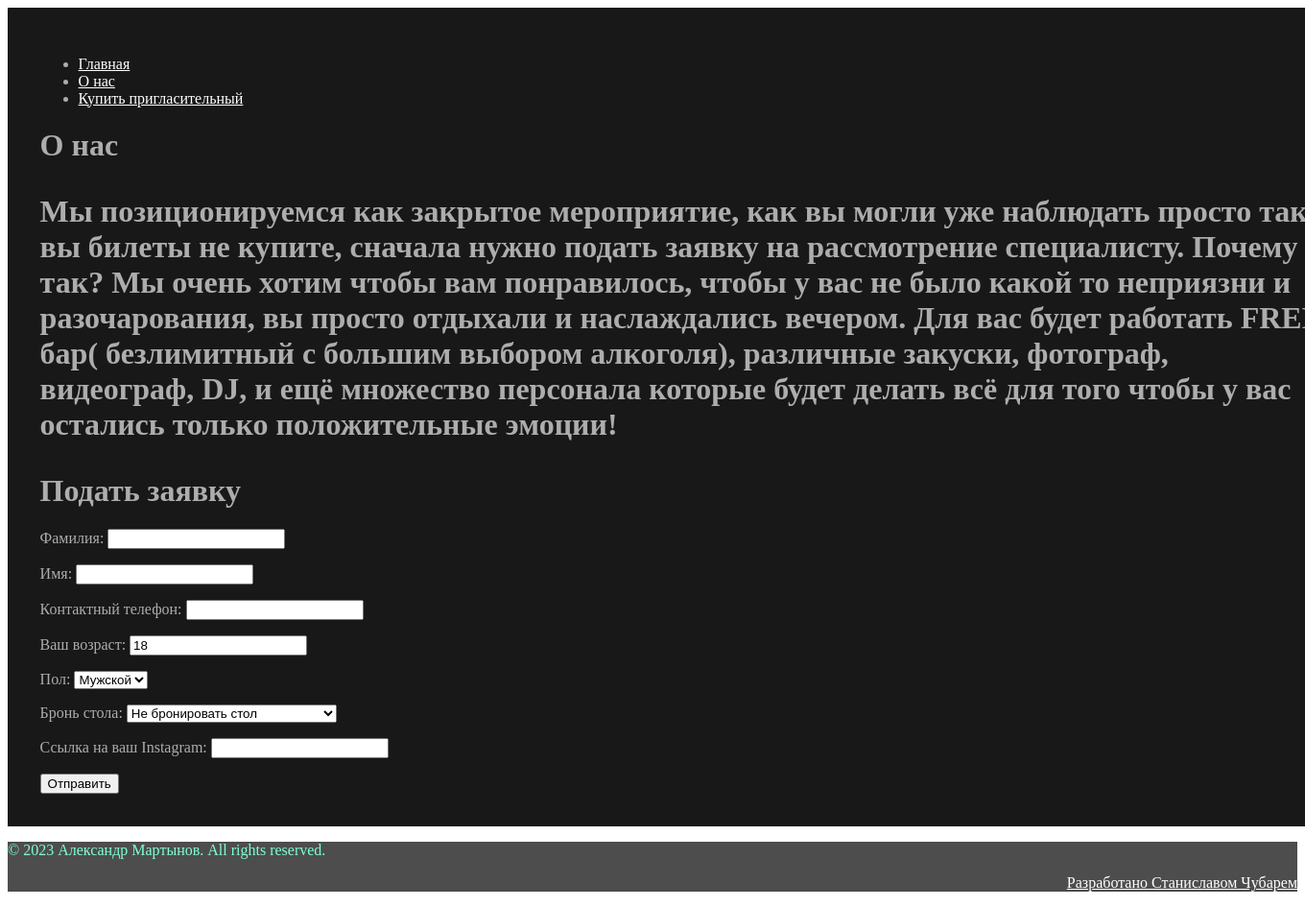
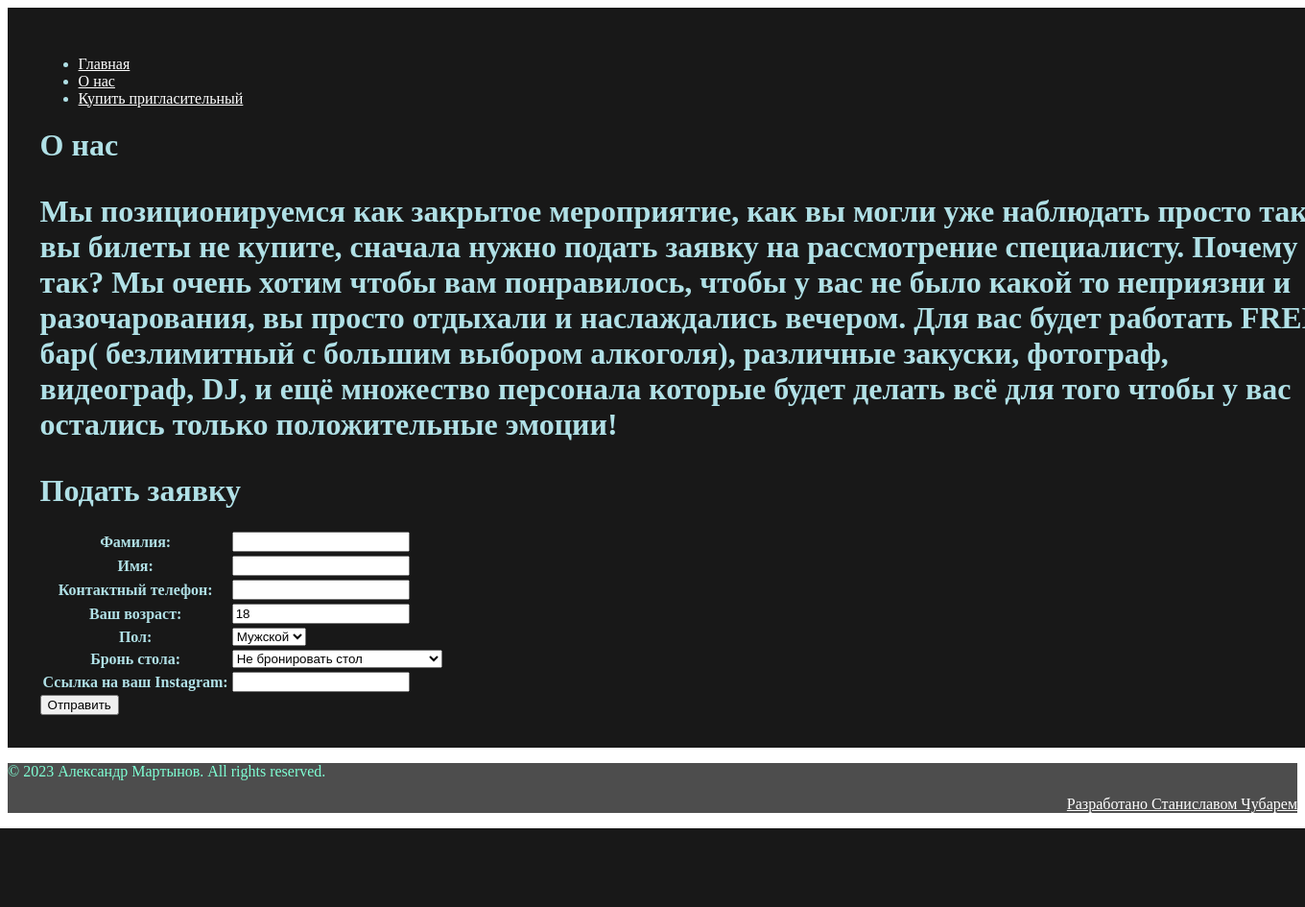
Before and after one commit to schubarkrsk/summit_krsk, a Django app: page / in a window 1360 px wide; the page is wider, and only the part inside the window is pictured. Shown: that part at 96% size. After the commit the page ends 863 px from the top of that part, so only its background shows below. Run offline with Django 4.2, Linux system fonts and the light colour scheme; some libraries are stand-ins or nearby versions; some web fonts are replaced.

Commit message:
commit #3

```diff
--- a/static/css/style.css
+++ b/static/css/style.css
@@ -1,7 +1,21 @@
+@font-face {
+  font-family: "gunnyrewritten";
+  font-style: normal;
+  font-weight: 400;
+  /* Браузер сначала попробует найти шрифт локально */
+  src: local("gunnyrewritten"),
+       /* Если не получилось, загрузит woff2 */
+       url("/static/css/gunnyrewritten.woff2") format("woff2"),
+       /* Если браузер не поддерживает woff2, загрузит woff */
+       url("/static/css/gunnyrewritten.woff") format("woff");
+}
+
 body {
     background: #0000;
     color: aliceblue;
+    font-family: "gunnyrewritten";
 }
+
 a {
     color: white;
 }
@@ -16,9 +30,10 @@ aside {
 }
 header {
     background: #181818;
+    font-family: "gunnyrewritten";
     width: 100%;
     padding: 2.5%;
-    color: #ADADAD;
+    color: powderblue;
 }
 footer {
     background: #4d4d4d;
--- a/templates/main/main.html
+++ b/templates/main/main.html
@@ -4,7 +4,9 @@
     <h1 name="#buy">Подать заявку</h1>
     <form method="POST" width=50%>
         {% csrf_token %}
-        {{ form.as_p }}
+        <table>
+            {{ form.as_table }}
+        </table>
         <button type="submit">Отправить</button>
     </form>
 {% endblock %}
```
